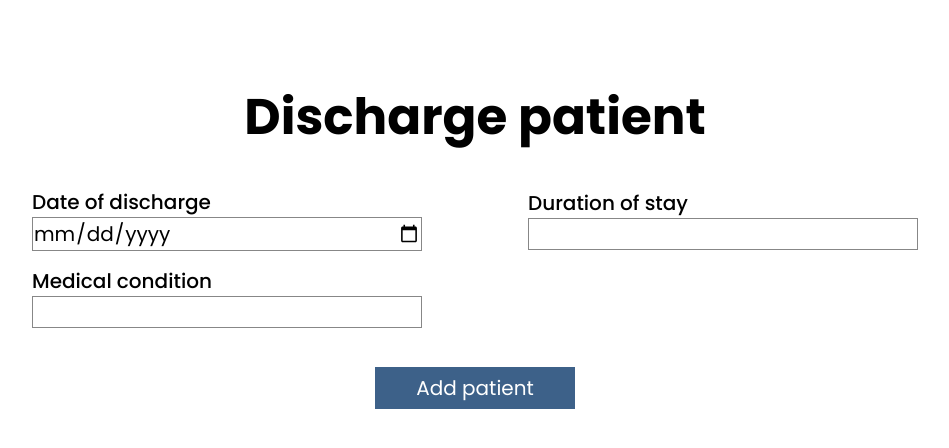
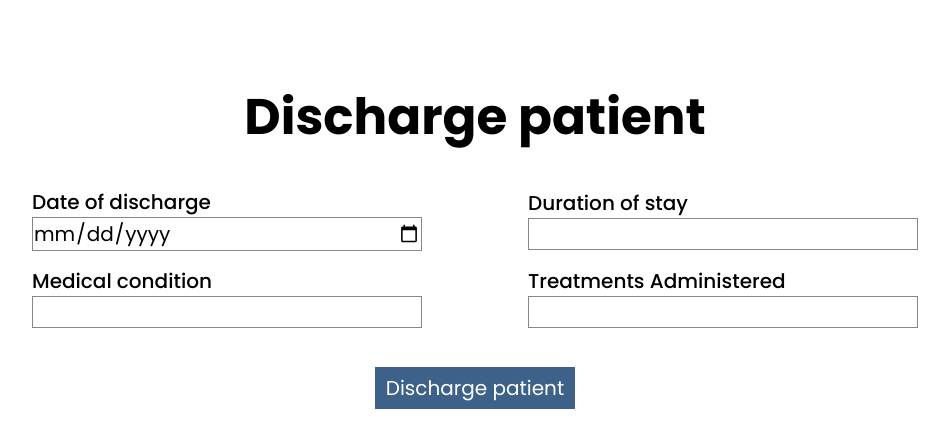
Before and after one commit to DemianOportus/mediview, a React (Create React App) app: page /discharge in a window 1280 px wide. Shown: the top 448 px of the page, without its empty margins (165-1114 px from the left). Built offline with nearby package versions, Linux system fonts and the light colour scheme; the HTML template or start-up script is replaced by a standard one.

Commit message:
Added last thing

```diff
--- a/src/pages/discharge.js
+++ b/src/pages/discharge.js
@@ -1,33 +1,42 @@
 import { Link } from "react-router-dom";
 
 function Discharge() {
-    return(
+  return (
     <div className="mt-20">
-            <h1 className="font-bold text-[50px] text-center mb-8">Discharge patient</h1>
+      <h1 className="font-bold text-[50px] text-center mb-8">
+        Discharge patient
+      </h1>
       <form className="md:grid md:grid-cols-2 md:place-items-center xl:mx-36">
         <div className="order-1">
-                    <label>Date of discharge</label><br/>
-                    <input type="date"/>
+          <label>Date of discharge</label>
+          <br />
+          <input type="date" />
         </div>
         <div className="order-3">
-                    <label>Duration of stay</label><br/>
-                    <input type="text"/>
+          <label>Duration of stay</label>
+          <br />
+          <input type="text" />
         </div>
         <div className="order-5">
-                    <label>Medical condition</label><br/>
-                    <input type="text"/>
+          <label>Medical condition</label>
+          <br />
+          <input type="text" />
+        </div>
+        <div className="order-5">
+          <label>Treatments Administered</label>
+          <br />
+          <input type="number" />
         </div>
       </form>
       <Link to="/search">
         <div className="text-center">
-                <button
-                    className="bg-[#3D6189] w-[200px] text-white py-[6px] mt-6 mb-5">
-                    Add patient
+          <button className="bg-[#3D6189] w-[200px] text-white py-[6px] mt-6 mb-5">
+            Discharge patient
           </button>
         </div>
       </Link>
     </div>
-    )
+  );
 }
 
 export default Discharge;
```
Lines whose indentation alone changed are shown as unchanged.
